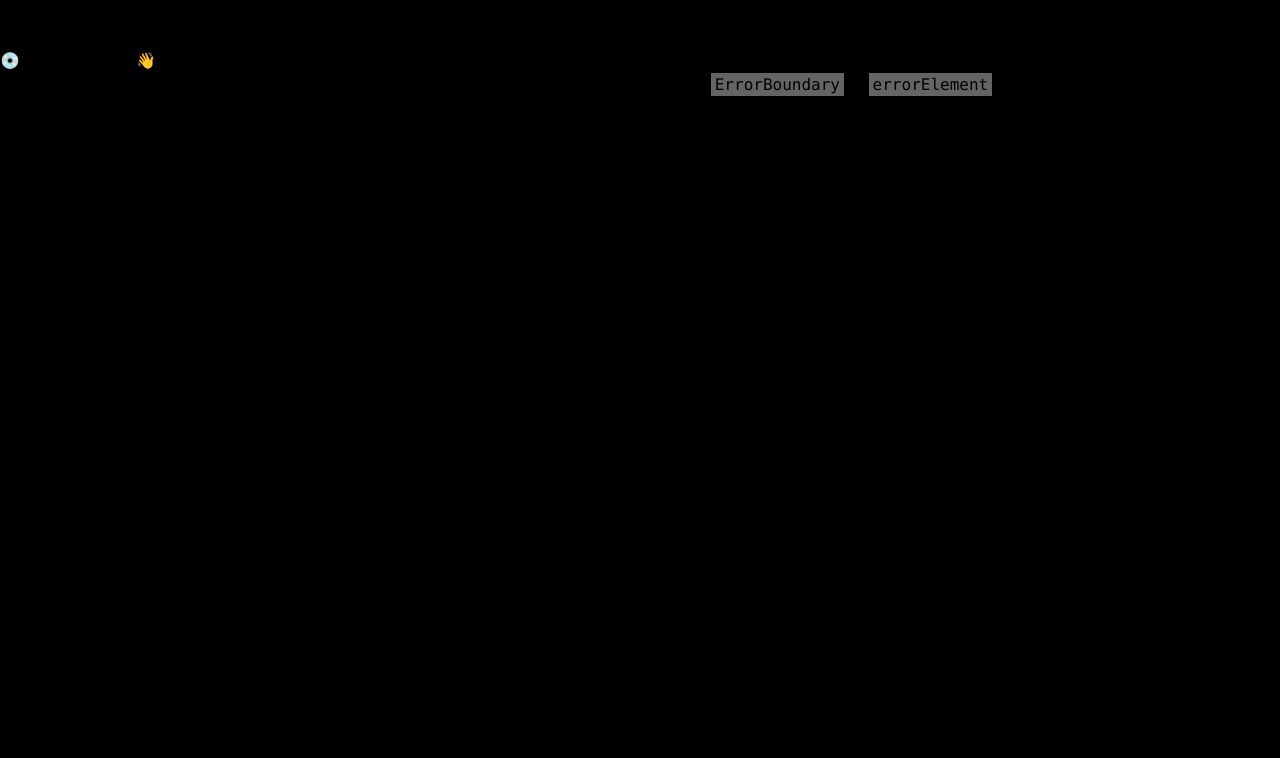
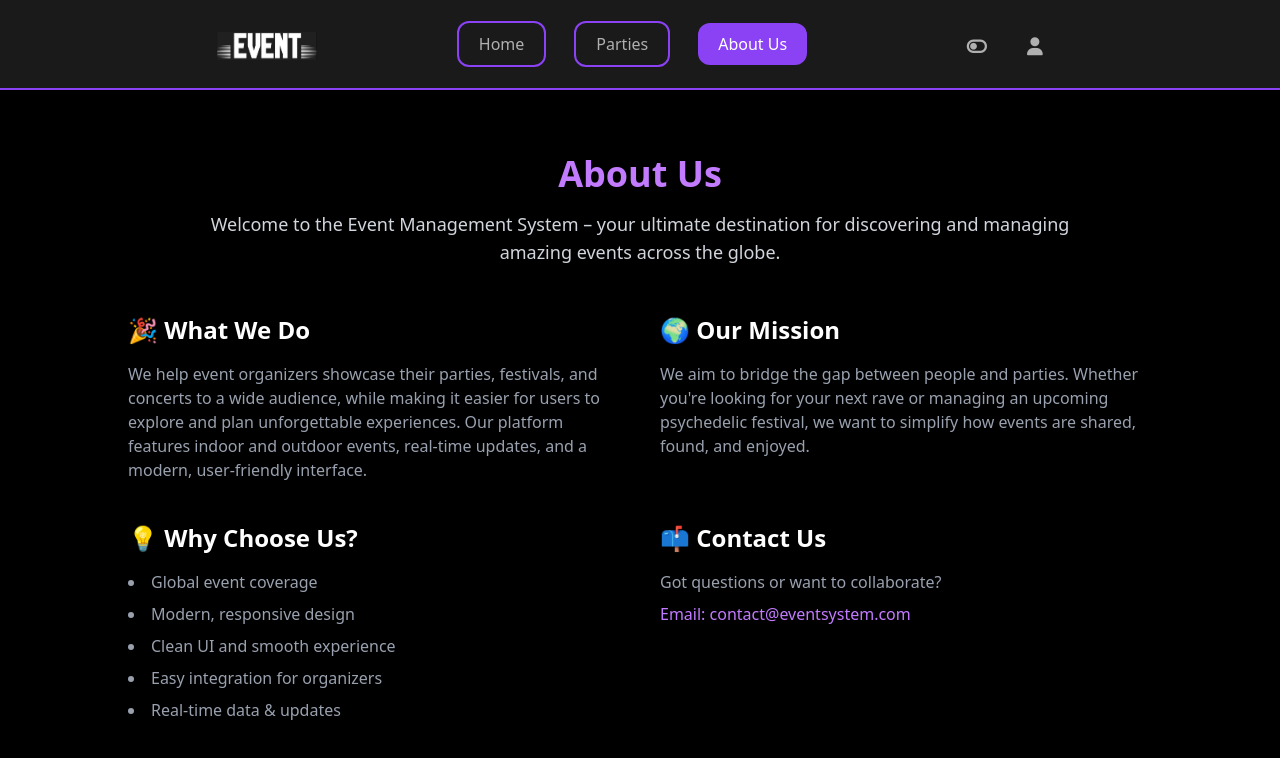
Before and after one commit to PopovicJovan/Event-Managment-System-coinis25, a React (Vite) app: page /about in a window 1280 px wide. Before the commit this address had no page. Shown: the top 758 px of the page. Built offline with nearby package versions, Linux system fonts and the light colour scheme.

Commit message:
about page created and styled

```diff
--- a/src/components/navbar.jsx
+++ b/src/components/navbar.jsx
@@ -58,6 +58,18 @@ export const NavbarComponent = () => {
                 Parties
               </NavLink>
             </li>
+            <li className="inline">
+              <NavLink
+                className={({ isActive }) =>
+                  isActive
+                    ? "active-nav nav-item rounded-xl"
+                    : "inactive-nav nav-item rounded-xl"
+                }
+                to="/about"
+              >
+                About Us
+              </NavLink>
+            </li>
           </ul>
           <ul>
             <li className="inline text-lg">
--- /dev/null
+++ b/src/pages/aboutUs.jsx
@@ -0,0 +1,48 @@
+export const AboutUs = () => {
+    return (
+      <div className="min-h-screen bg-black text-white px-6 py-16">
+        <div className="max-w-4xl mx-auto text-center">
+          <h1 className="text-4xl font-bold mb-4 text-purple-400">About Us</h1>
+          <p className="text-lg text-gray-300 mb-8">
+            Welcome to the Event Management System – your ultimate destination for discovering and managing amazing events across the globe.
+          </p>
+        </div>
+
+        <div className="max-w-5xl mx-auto grid grid-cols-1 md:grid-cols-2 gap-10 mt-12">
+          <div>
+            <h2 className="text-2xl font-semibold mb-4 text-white">🎉 What We Do</h2>
+            <p className="text-gray-400">
+              We help event organizers showcase their parties, festivals, and concerts to a wide audience, while making it easier for users to explore and plan unforgettable experiences.
+              Our platform features indoor and outdoor events, real-time updates, and a modern, user-friendly interface.
+            </p>
+          </div>
+
+          <div>
+            <h2 className="text-2xl font-semibold mb-4 text-white">🌍 Our Mission</h2>
+            <p className="text-gray-400">
+              We aim to bridge the gap between people and parties. Whether you're looking for your next rave or managing an upcoming psychedelic festival, we want to simplify how events are shared, found, and enjoyed.
+            </p>
+          </div>
+
+          <div>
+            <h2 className="text-2xl font-semibold mb-4 text-white">💡 Why Choose Us?</h2>
+            <ul className="text-gray-400 list-disc list-inside space-y-2">
+              <li>Global event coverage</li>
+              <li>Modern, responsive design</li>
+              <li>Clean UI and smooth experience</li>
+              <li>Easy integration for organizers</li>
+              <li>Real-time data & updates</li>
+            </ul>
+          </div>
+
+          <div>
+            <h2 className="text-2xl font-semibold mb-4 text-white">📫 Contact Us</h2>
+            <p className="text-gray-400 mb-2">
+              Got questions or want to collaborate?
+            </p>
+            <p className="text-purple-400">Email: contact@eventsystem.com</p>
+          </div>
+        </div>
+      </div>
+    );
+  };
--- a/src/routes/routes.jsx
+++ b/src/routes/routes.jsx
@@ -5,6 +5,7 @@ import { RegisterPage } from "../pages/register";
 import { PartiesPage } from "../pages/parties";
 import { RootLayout } from "../layouts/main";
 import { Party } from "../pages/party";
+import { AboutUs } from "../pages/aboutUs";
 
 export const router = createBrowserRouter([
   {
@@ -24,6 +25,10 @@ export const router = createBrowserRouter([
         element: <Party />,
       },
       {
+        path: "/about",
+        element: <AboutUs />
+      },
+      {
         path: "/login",
         element: <LoginPage />,
       },
```
